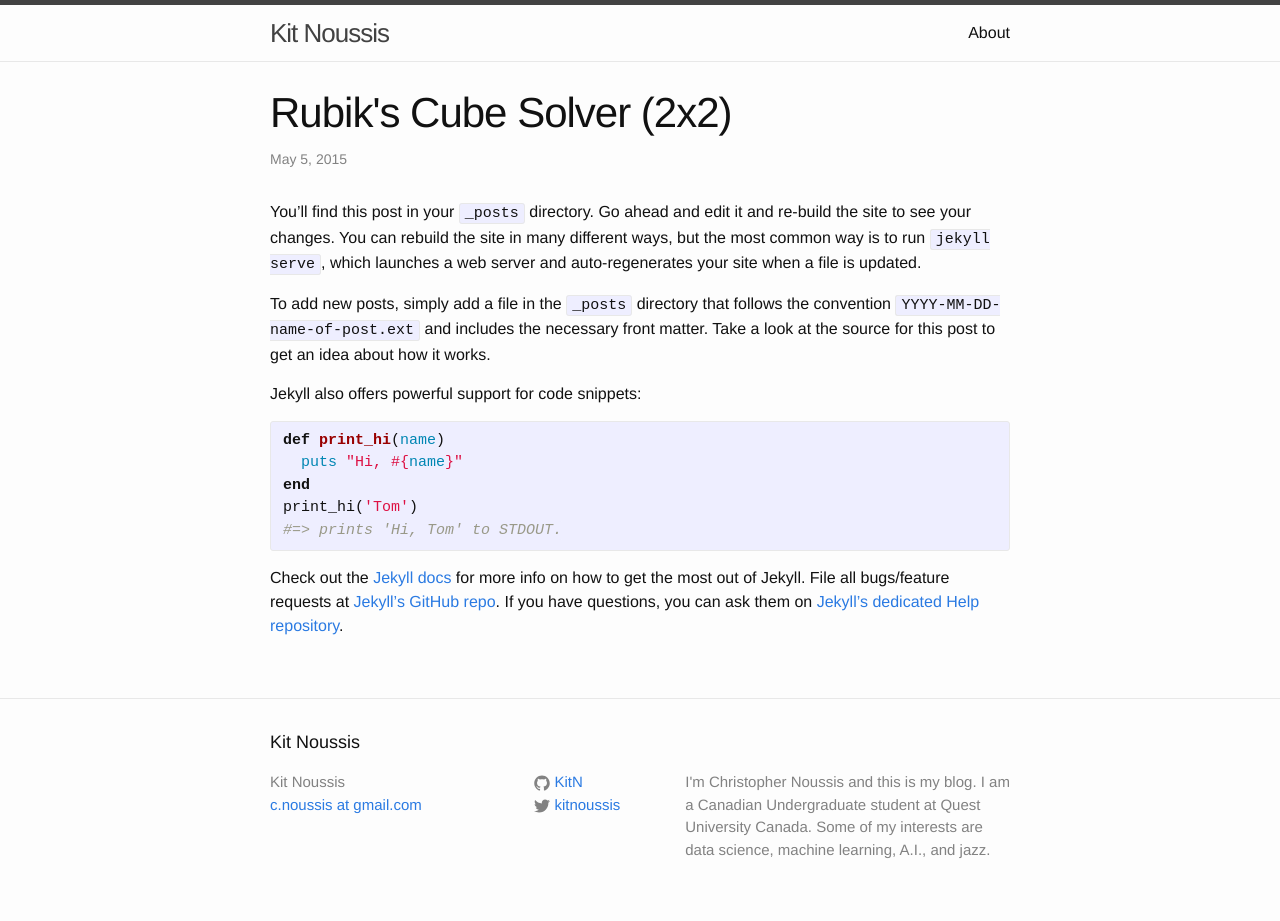
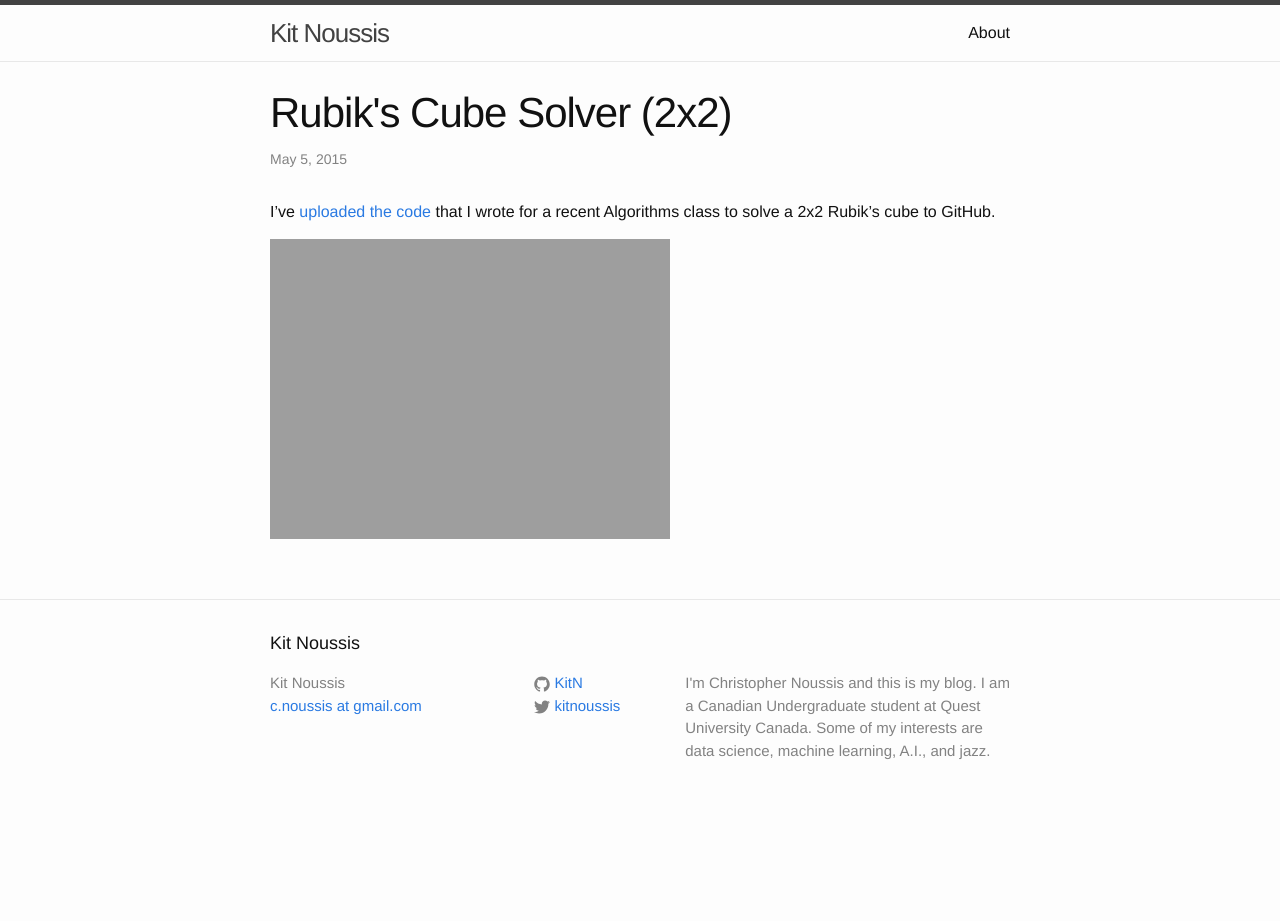
Before and after one commit to KitN/KitN.github.io, a Jekyll site: the page built from _posts/2015-05-05-rubiks-first-post.markdown, in a window 1280 px wide. Built offline with Jekyll 4.4.1, drawn with Linux system fonts in a browser that asks for light colours; after the commit the page ends 900 px from its top, so only the background shows below that.

Commit message:
Brief post on cube.

```diff
--- a/_posts/2015-05-05-rubiks-first-post.markdown
+++ b/_posts/2015-05-05-rubiks-first-post.markdown
@@ -4,22 +4,9 @@ title:  "Rubik's Cube Solver (2x2)"
 date:   2015-05-05 15:12:08
 categories: java update
 ---
-You’ll find this post in your `_posts` directory. Go ahead and edit it and re-build the site to see your changes. You can rebuild the site in many different ways, but the most common way is to run `jekyll serve`, which launches a web server and auto-regenerates your site when a file is updated.
 
-To add new posts, simply add a file in the `_posts` directory that follows the convention `YYYY-MM-DD-name-of-post.ext` and includes the necessary front matter. Take a look at the source for this post to get an idea about how it works.
+I've [uploaded the code][rubik2] that I wrote for a recent Algorithms class to solve a 2x2 Rubik's cube to GitHub.
 
-Jekyll also offers powerful support for code snippets:
+![Homer Solving Cubes]({{ site.url }}/assets/homer.gif)
 
-{% highlight ruby %}
-def print_hi(name)
-  puts "Hi, #{name}"
-end
-print_hi('Tom')
-#=> prints 'Hi, Tom' to STDOUT.
-{% endhighlight %}
-
-Check out the [Jekyll docs][jekyll] for more info on how to get the most out of Jekyll. File all bugs/feature requests at [Jekyll’s GitHub repo][jekyll-gh]. If you have questions, you can ask them on [Jekyll’s dedicated Help repository][jekyll-help].
-
-[jekyll]:      http://jekyllrb.com
-[jekyll-gh]:   https://github.com/jekyll/jekyll
-[jekyll-help]: https://github.com/jekyll/jekyll-help
+[rubik2]:https://github.com/KitN/rubiks-two-two
```
Also changed, not shown: 1 other file.
